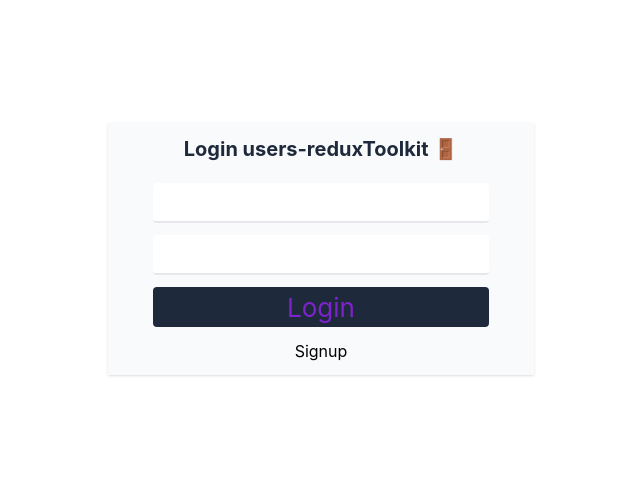
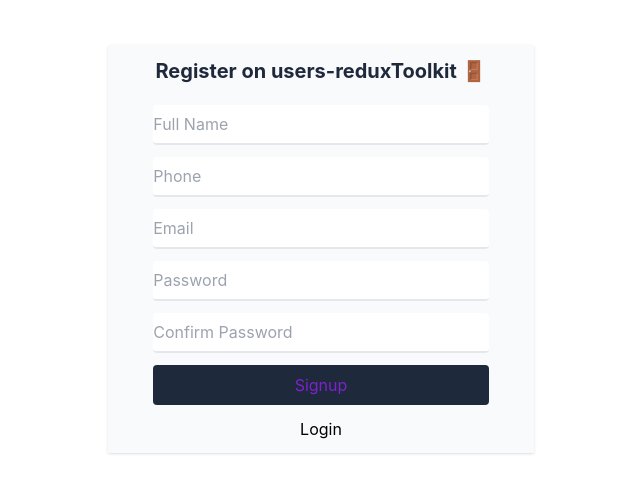
Before and after one commit to emeraldhycient/users-reduxToolkit, a React (Vite) app: page / in a window 1280 px wide. Shown: the part 151-644 px from the top of the page, without its empty margins (319-959 px from the left). Built offline with nearby package versions, Linux system fonts and the light colour scheme.

Commit message:
added advanvced component sharing

```diff
--- a/src/App.jsx
+++ b/src/App.jsx
@@ -1,40 +1,11 @@
-import { useState } from "react";
-import "./App.css";
+import Login from "./pages/auth/login";
+import Signup from "./pages/auth/signup";
 
 function App() {
   return (
-    <div className="flex justify-center items-center h-screen">
-      <div className="bg-gray-50  w-4/12 p-3 shadow ">
-        <h1 className="text-slate-800 font-bold text-xl text-center">
-          Login users-reduxToolkit 🚪
-        </h1>
-        <form action="" className="pt-5 text-center">
-          <input
-            type="email"
-            name=""
-            id=""
-            className="border-b-[.145rem] w-10/12 h-10 mb-3 rounded focus:outline-none"
-          />
-          <input
-            type="password"
-            name=""
-            id=""
-            className="border-b-[.145rem] w-10/12 h-10 mb-3 rounded focus:outline-none"
-          />
-          <button
-            type="submit"
-            className="bg-slate-800 w-10/12 h-10 mb-3 rounded text-purple-700	"
-          >
-            Login
-          </button>
-          <p>
-            <a href="/signup" class="text-decoration-none mt-4">
-              Signup
-            </a>
-          </p>
-        </form>
-      </div>
-    </div>
+    <>
+      <Signup />
+    </>
   );
 }
 
--- /dev/null
+++ b/src/components/auth/layout.jsx
@@ -0,0 +1,19 @@
+import React, { useEffect } from "react";
+
+function Layout(props) {
+  useEffect(() => {
+    document.title = props.title;
+  }, []);
+  return (
+    <div className="flex justify-center items-center h-screen">
+      <div className="bg-gray-50  w-4/12 p-3 shadow ">
+        <h1 className="text-slate-800 font-bold text-xl text-center">
+          {props.title}
+        </h1>
+        {props.children}
+      </div>
+    </div>
+  );
+}
+
+export default Layout;
--- /dev/null
+++ b/src/pages/auth/login.jsx
@@ -0,0 +1,37 @@
+import React from "react";
+import Layout from "../../components/auth/layout";
+function Login() {
+  return (
+    <Layout title="Login users-reduxToolkit 🚪">
+      <form action="" className="pt-5 text-center">
+        <input
+          type="email"
+          name=""
+          id=""
+          placeholder="Email"
+          className="border-b-[.145rem] w-10/12 h-10 mb-3 rounded focus:outline-none"
+        />
+        <input
+          type="password"
+          name=""
+          id=""
+          placeholder="Password"
+          className="border-b-[.145rem] w-10/12 h-10 mb-3 rounded focus:outline-none"
+        />
+        <button
+          type="submit"
+          className="bg-slate-800 w-10/12 h-10 mb-3 rounded text-purple-700	"
+        >
+          Login
+        </button>
+        <p>
+          <a href="/signup" class="text-decoration-none mt-4">
+            Signup
+          </a>
+        </p>
+      </form>
+    </Layout>
+  );
+}
+
+export default Login;
--- /dev/null
+++ b/src/pages/auth/signup.jsx
@@ -0,0 +1,59 @@
+import React from "react";
+import Layout from "../../components/auth/layout";
+
+function Signup() {
+  return (
+    <Layout title="Register on users-reduxToolkit 🚪">
+      <form action="" className="pt-5 text-center">
+        <input
+          type="text"
+          name=""
+          id=""
+          placeholder="Full Name"
+          className="border-b-[.145rem] w-10/12 h-10 mb-3 rounded focus:outline-none"
+        />
+        <input
+          type="tel"
+          name=""
+          id=""
+          placeholder="Phone"
+          className="border-b-[.145rem] w-10/12 h-10 mb-3 rounded focus:outline-none"
+        />
+        <input
+          type="email"
+          name=""
+          id=""
+          placeholder="Email"
+          className="border-b-[.145rem] w-10/12 h-10 mb-3 rounded focus:outline-none"
+        />
+        <input
+          type="password"
+          name=""
+          id=""
+          placeholder="Password"
+          className="border-b-[.145rem] w-10/12 h-10 mb-3 rounded focus:outline-none"
+        />
+        <input
+          type="password"
+          name=""
+          id=""
+          placeholder="Confirm Password"
+          className="border-b-[.145rem] w-10/12 h-10 mb-3 rounded focus:outline-none"
+        />
+        <button
+          type="submit"
+          className="bg-slate-800 w-10/12 h-10 mb-3 rounded text-purple-700	"
+        >
+          Signup
+        </button>
+        <p>
+          <a href="/login" class="text-decoration-none mt-4">
+            Login
+          </a>
+        </p>
+      </form>
+    </Layout>
+  );
+}
+
+export default Signup;
```
